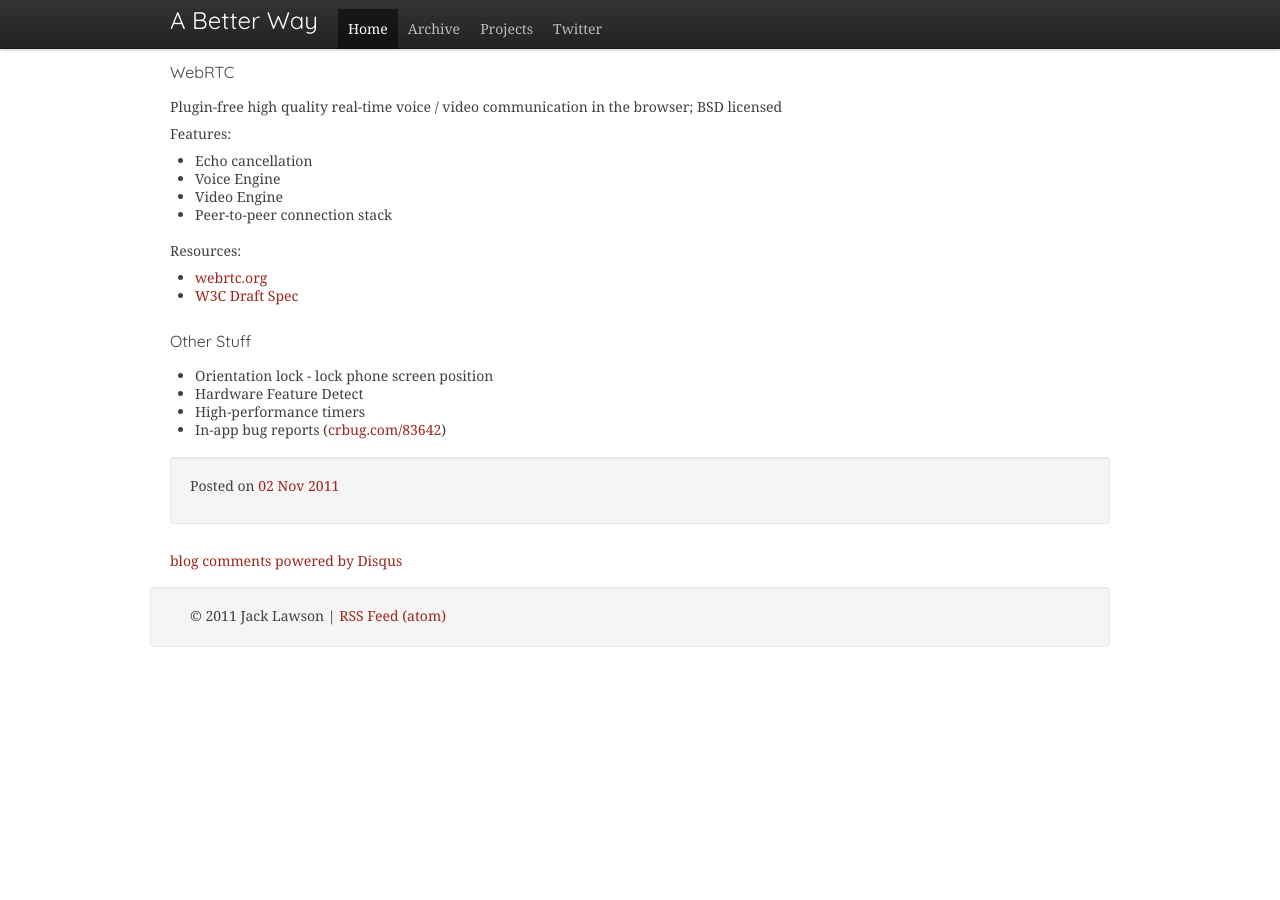
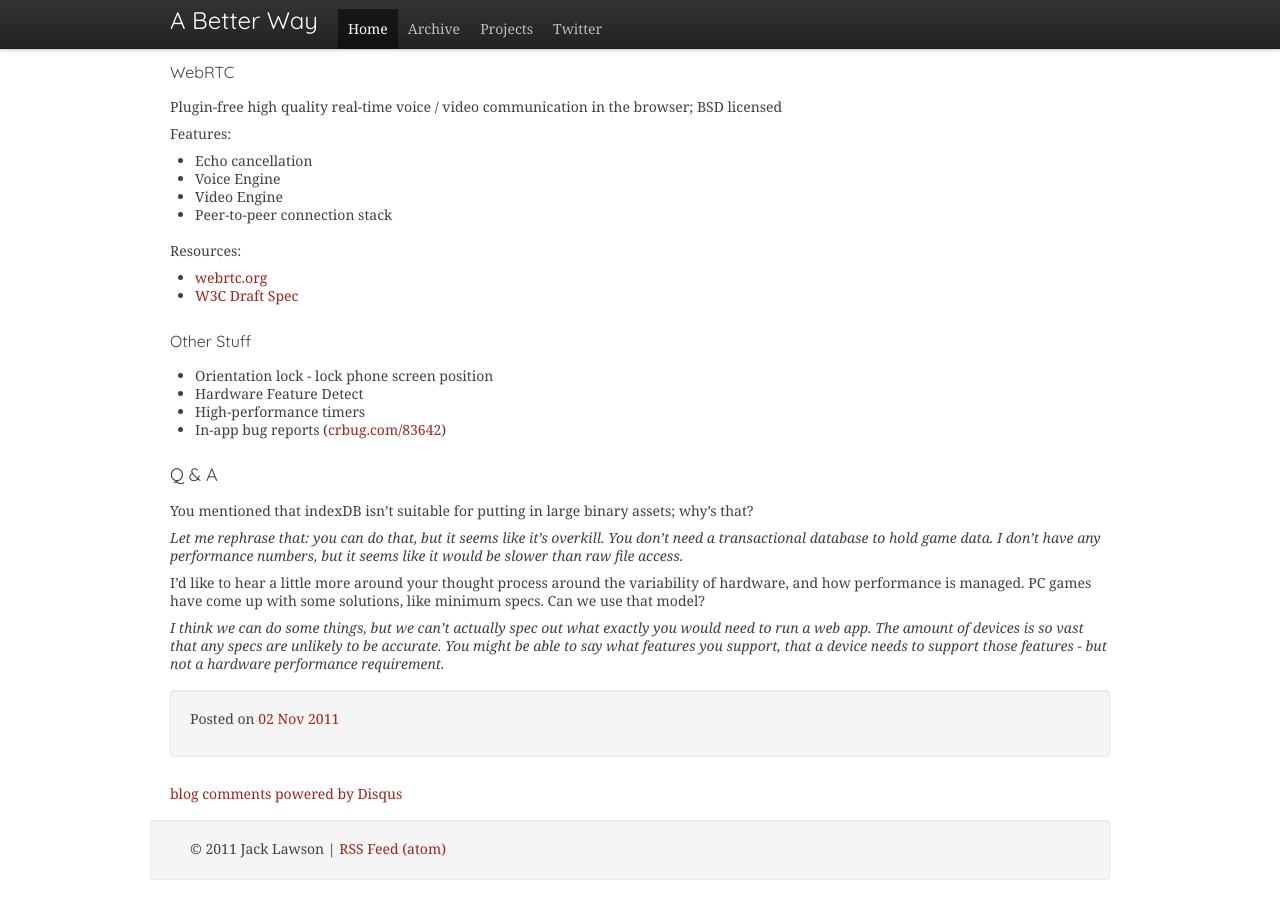
Before and after one commit to ajacksified/ajacksified.github.com, a Jekyll site: the page built from _posts/2011-11-02-new-game-conf-liveblog-2.markdown, in a window 1280 px wide and 900 px high, scrolled down 15787 px. Built offline with Jekyll 4.4.1, drawn with Linux system fonts in a browser that asks for light colours; nearby versions of some CDN libraries; some web fonts are replaced; Markdown is read by kramdown in place of the engine named in the settings; comment, search, counter and statistics services are not loaded; before the commit the page ends 16454 px from its top, so only the background shows below that.

Commit message:
Day 2 - Rachel Blum

```diff
--- a/_posts/2011-11-02-new-game-conf-liveblog-2.markdown
+++ b/_posts/2011-11-02-new-game-conf-liveblog-2.markdown
@@ -847,7 +847,7 @@ Desired features, built into the Audio API
         * Chrome 10: OSX Web Audio behind a flag
         * Lots of porting
         * Chrome 12 brought on Windows and Linux
-        * [Plink](http://labs.dinahmoe.com/plink/)
+        * [Plink](http://labs.dinahmoe.com/plink/) and [ToneCraft](http://www.chromeexperiments.com/detail/tonecraft/)
     * Late:
         * September: Chrome 14 exposes Web Audio by default
         * October: [AudioJedit](http://audiojedit.herokuapp.com/), sample
@@ -907,3 +907,22 @@ Resources:
 * Hardware Feature Detect
 * High-performance timers
 * In-app bug reports ([crbug.com/83642](http://crbug.com/83642))
+
+### Q &amp; A
+
+You mentioned that indexDB isn't suitable for putting in large binary assets;
+why's that?
+
+*Let me rephrase that: you can do that, but it seems like it's overkill. You
+don't need a transactional database to hold game data. I don't have any
+performance numbers, but it seems like it would be slower than raw file access.*
+
+I'd like to hear a little more around your thought process around the
+variability of hardware, and how performance is managed. PC games have
+come up with some solutions, like minimum specs. Can we use that model?
+
+*I think we can do some things, but we can't actually spec out what exactly
+you would need to run a web app. The amount of devices is so vast that any
+specs are unlikely to be accurate. You might be able to say what features you
+support, that a device needs to support those features - but not a hardware
+performance requirement.*
```
